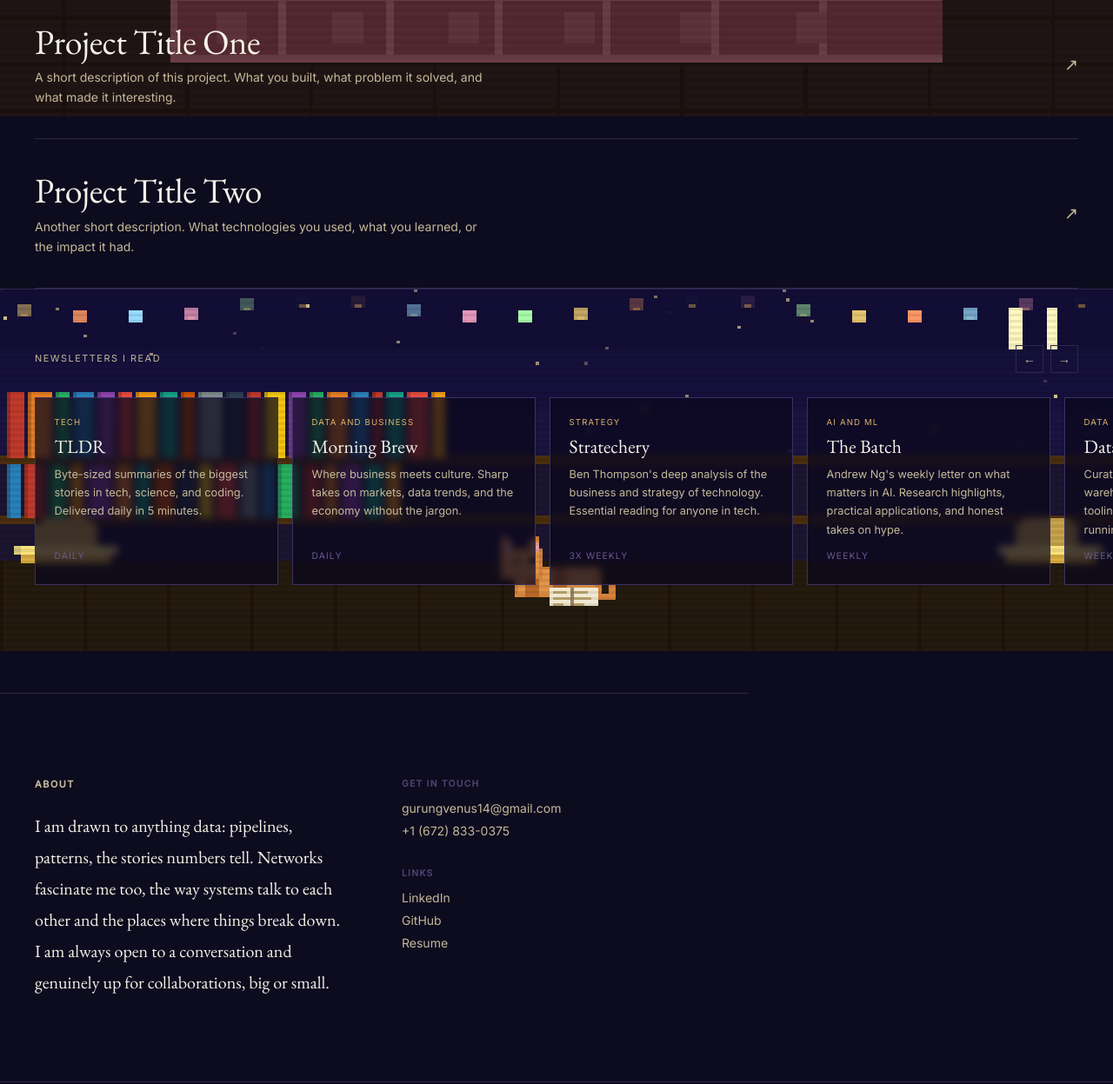
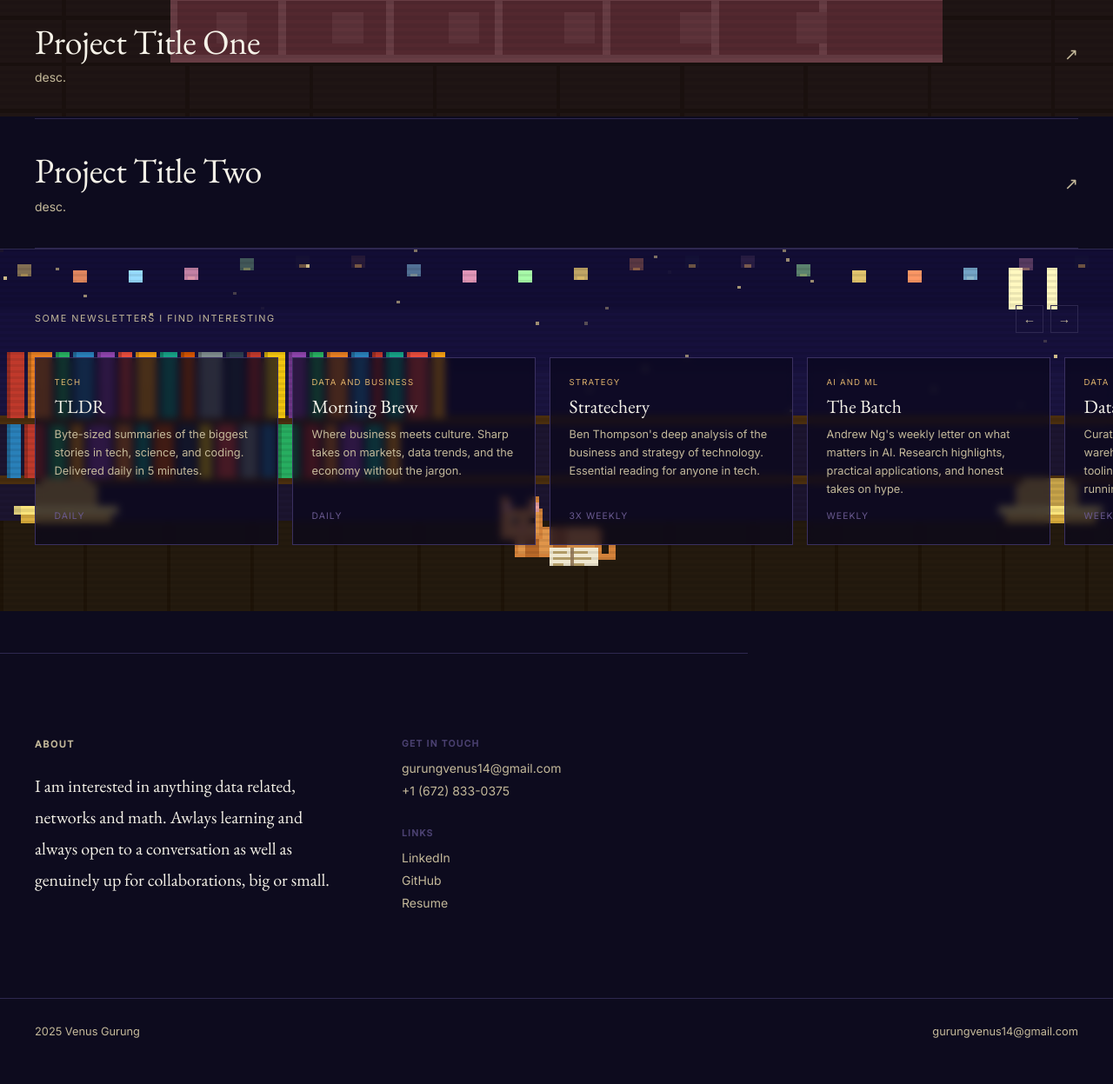
Before and after one commit to venusgurung/venusgurung.github.io, a plain HTML site: page index.html in a window 1280 px wide. Shown: the part 666-1913 px from the top of the page at 87% size. After the commit the page ends 1891 px from the top, so only its background shows below. Drawn offline with nearby package versions, Linux system fonts and the light colour scheme.

Commit message:
revised some texts
Updated various text elements for clarity and conciseness.

```diff
--- a/index.html
+++ b/index.html
@@ -287,7 +287,7 @@
 <div class="content">
 
   <section class="hero">
-    <h1 class="hero-headline">Hey, I am <em>Venus Gurung</em><br>and these are some of my projects.</h1>
+    <h1 class="hero-headline">Hello there! I am <em>Venus Gurung</em><br>and here are some of my projects.</h1>
     <p class="hero-sub">I build things at the intersection of data, networks, and design. Always curious, always connecting the dots.</p>
     <div class="pixel-badge">&#9632; Open to collaborations</div>
   </section>
@@ -297,14 +297,14 @@
     <a class="work-item" href="#">
       <div>
         <div class="work-title">Project Title One</div>
-        <p class="work-desc">A short description of this project. What you built, what problem it solved, and what made it interesting.</p>
+        <p class="work-desc">desc.</p>
       </div>
       <div class="work-arrow">&#x2197;</div>
     </a>
     <a class="work-item" href="#">
       <div>
         <div class="work-title">Project Title Two</div>
-        <p class="work-desc">Another short description. What technologies you used, what you learned, or the impact it had.</p>
+        <p class="work-desc">desc.</p>
       </div>
       <div class="work-arrow">&#x2197;</div>
     </a>
@@ -315,7 +315,7 @@
     <canvas id="nl-bg"></canvas>
     <div class="newsletter-inner">
       <div class="newsletter-header">
-        <span class="section-label-inline">Newsletters I read</span>
+        <span class="section-label-inline">Some newsletters I find interesting</span>
         <div class="scroll-btns">
           <button class="scroll-btn" id="scrollLeft" aria-label="Scroll left">&#8592;</button>
           <button class="scroll-btn" id="scrollRight" aria-label="Scroll right">&#8594;</button>
@@ -372,7 +372,8 @@
   <section class="about" id="about">
     <div>
       <h2>About</h2>
-      <p class="about-bio">I am drawn to anything data: pipelines, patterns, the stories numbers tell. Networks fascinate me too, the way systems talk to each other and the places where things break down. I am always open to a conversation and genuinely up for collaborations, big or small.</p>
+      <p class="about-bio">I am interested in anything data related, networks and math. Awlays learning and
+       always open to a conversation as well as genuinely up for collaborations, big or small.</p>
     </div>
     <div class="about-details">
       <div class="detail-block">
```
